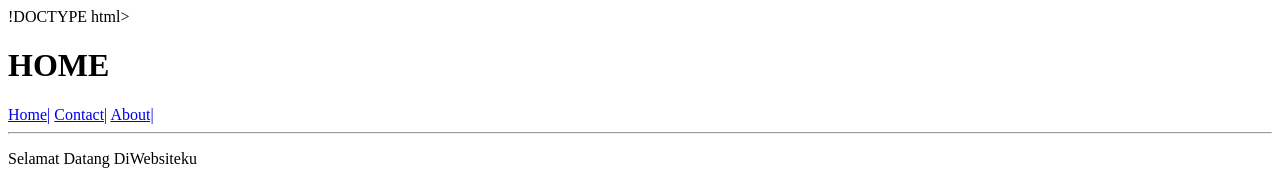
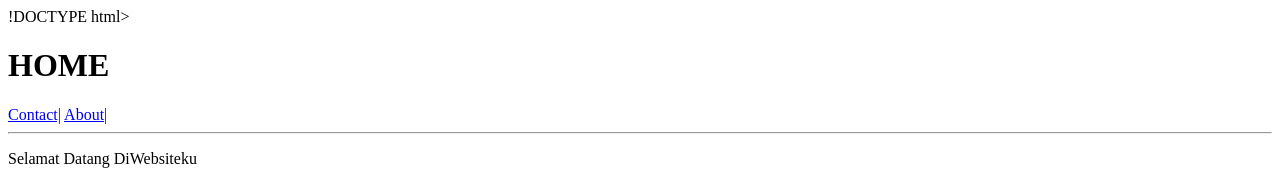
Before and after one commit to rahmatrivalmauhelda/Data-diri, a plain HTML site: page index.html in a window 1280 px wide. Shown: the top 196 px of the page. Drawn offline with Linux system fonts and the light colour scheme.

Commit message:
Update index.html

```diff
--- a/index.html
+++ b/index.html
@@ -6,7 +6,6 @@
 	</head>
 	<body>
 		<h1>HOME</h1>
-		<a href="index.html">Home|</a>
 		<a href="contact.html">Contact|</a>
 		<a href="About.html">About|</a>
 		<hr>
```
